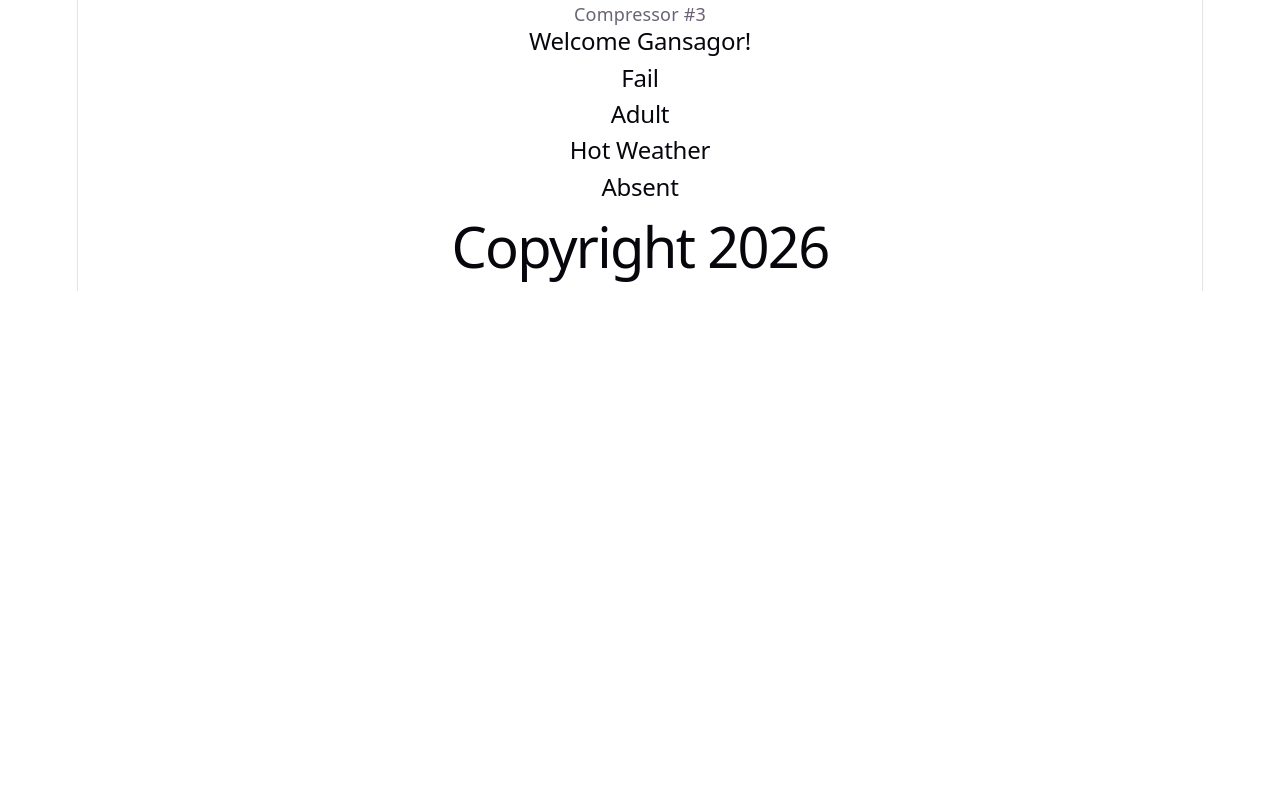
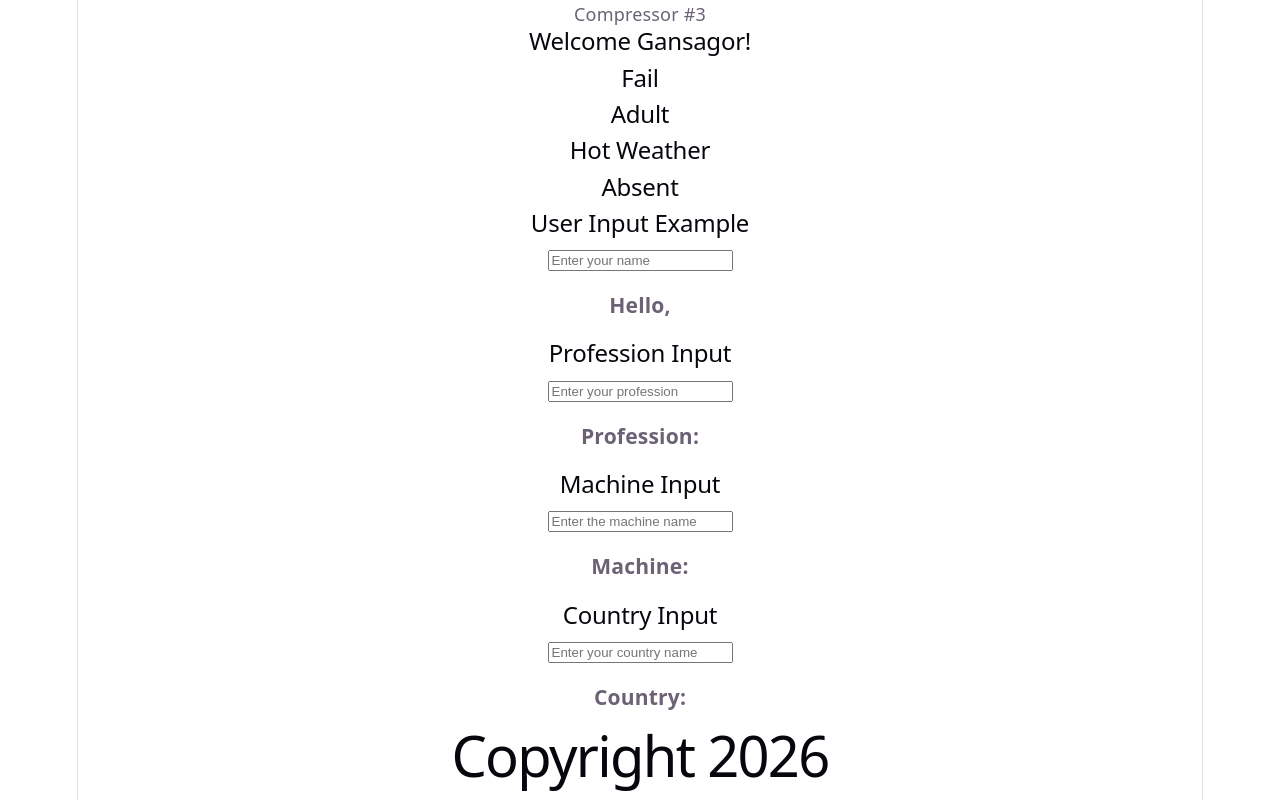
Before and after one commit to Md-Abul-Kalam-Azad-318/react-learning, a React (Vite) app: page / in a window 1280 px wide. Shown: the part 1248-2048 px from the top of the page. Before the commit the page ends 1539 px from the top, so only its background shows below. Built offline with nearby package versions, Linux system fonts and the light colour scheme.

Commit message:
Topic 10: Forms and User Input

```diff
--- a/src/App.jsx
+++ b/src/App.jsx
@@ -16,6 +16,10 @@ import StudentResult from './components/StudentResult'
 import Age from './components/Age'
 import Temperature from './components/Temperature'
 import EmployeeStatus from './components/EmployeeStatus'
+import UserInput from './components/UseInput'
+import ProfessionInput from './components/ProfessionInput'
+import MachineInput from './components/MachineInput'
+import CountryInput from './components/CountryInput'
 
 function App() {
 
@@ -52,6 +56,11 @@ function App() {
         <Temperature />
         <EmployeeStatus />
 
+        <UserInput />
+        <ProfessionInput />
+        <MachineInput />
+        <CountryInput />
+
         <Footer />
     </div>
   );
--- /dev/null
+++ b/src/components/CountryInput.jsx
@@ -0,0 +1,23 @@
+import React from 'react'
+import {useState} from 'react';
+
+const CountryInput = () => {
+
+    const [country, setCountry] = useState("");
+
+  return (
+    <div>
+        <h2>Country Input</h2>
+
+        <input
+        type="text"
+        placeholder = "Enter your country name"
+        value = {country}
+        onChange={(event) =>setCountry(event.target.value)}
+        />
+        <h3>Country: {country}</h3>
+    </div>
+  )
+}
+
+export default CountryInput
--- /dev/null
+++ b/src/components/MachineInput.jsx
@@ -0,0 +1,23 @@
+import React from 'react'
+import { useState } from 'react'
+
+const MachineInput = () => {
+
+    const [machine, setMachine] = useState("")
+
+  return (
+    <div>
+        <h2>Machine Input</h2>
+
+        <input
+        type="text"
+        placeholder = "Enter the machine name"
+        value = {machine}
+        onChange={(event) => setMachine(event.target.value)}
+        />
+        <h3>Machine: {machine}</h3>
+    </div>
+  )
+}
+
+export default MachineInput
--- /dev/null
+++ b/src/components/ProfessionInput.jsx
@@ -0,0 +1,24 @@
+import React from 'react'
+import {useState} from 'react';
+
+const ProfessionInput = () => {
+
+    const [profession, setProfession] = useState("")
+
+  return (
+    <div>
+        <h2>Profession Input</h2>
+
+        <input
+        type="text"
+        placeholder='Enter your profession'
+        value = {profession}
+        onChange={(event) => setProfession(event.target.value)}
+
+        />
+        <h3>Profession: {profession}</h3>
+    </div>
+  )
+}
+
+export default ProfessionInput
--- /dev/null
+++ b/src/components/UseInput.jsx
@@ -0,0 +1,25 @@
+import React from 'react'
+import {useState} from 'react';
+
+const UserInput = () => {
+
+    const [name, setName] = useState("");
+
+  return (
+    <div>
+        <h2>User Input Example</h2>
+
+        <input
+        type="text"
+        placeholder = "Enter your name"
+        value = {name}
+        onChange={(event) => setName(event.target.value) }
+
+         />
+
+         <h3>Hello, {name}</h3>
+    </div>
+  )
+}
+
+export default UserInput
```
